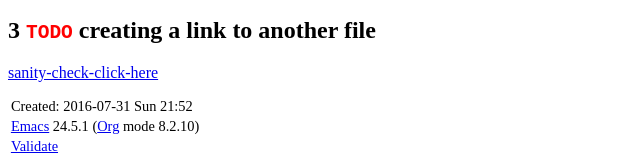
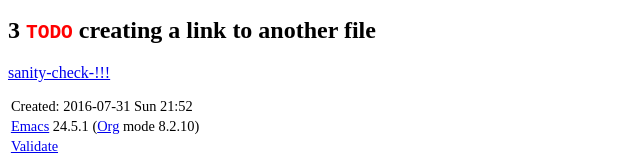
Before and after one commit to k-stz/k-stz.github.io, a plain HTML site: page test.html in a window 1280 px wide. Shown: the part 869-1029 px from the top of the page, 0-640 px from the left. Drawn offline with Linux system fonts and the light colour scheme.

Commit message:
fixed link, maybe

```diff
--- a/test.html
+++ b/test.html
@@ -266,7 +266,7 @@
 <h2 id="sec-3"><span class="section-number-2">3</span> <span class="todo TODO">TODO</span> creating a link to another file</h2>
 <div class="outline-text-2" id="text-3">
 <p>
-<a href="file:///home/k-stz/sol_sanctum/k-stz.github.io/index.html">sanity-check-click-here</a>
+<a href="./index.html">sanity-check-!!!</a>
 </p>
 </div>
 </div>
```
